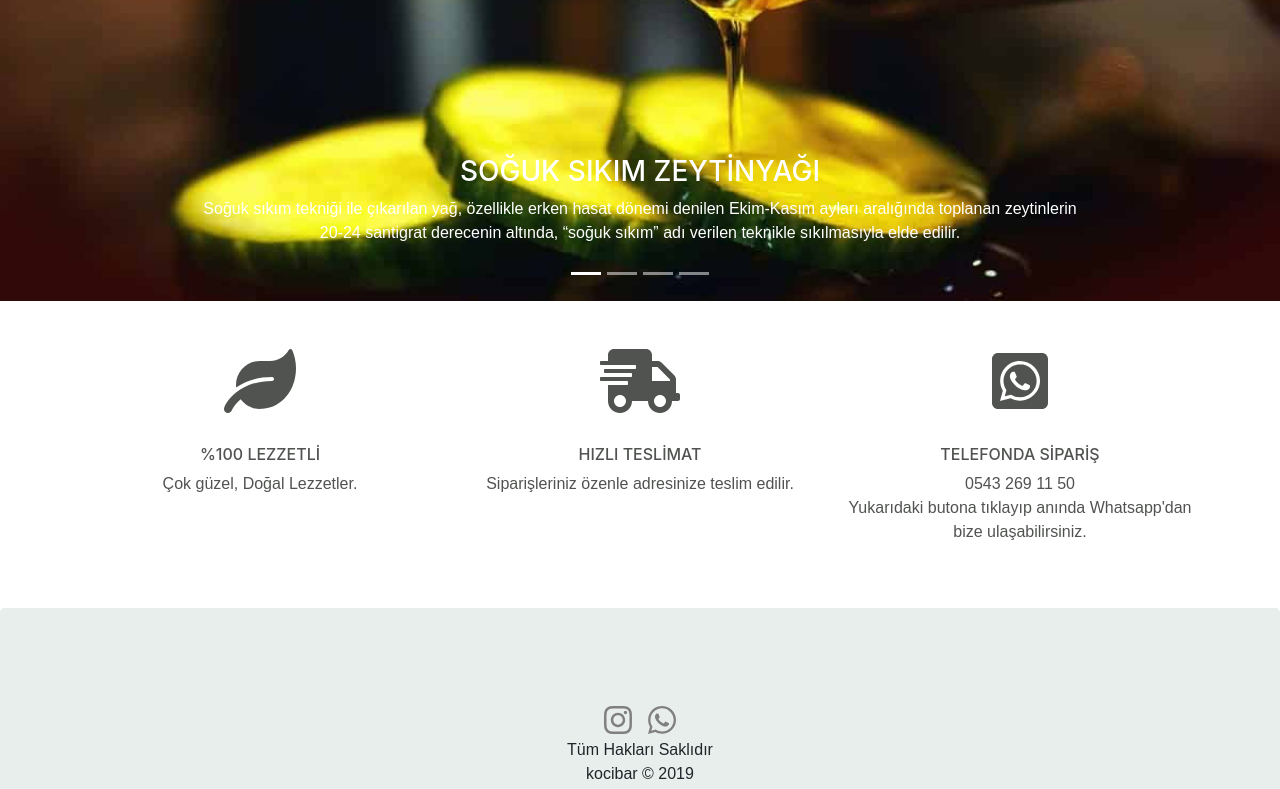
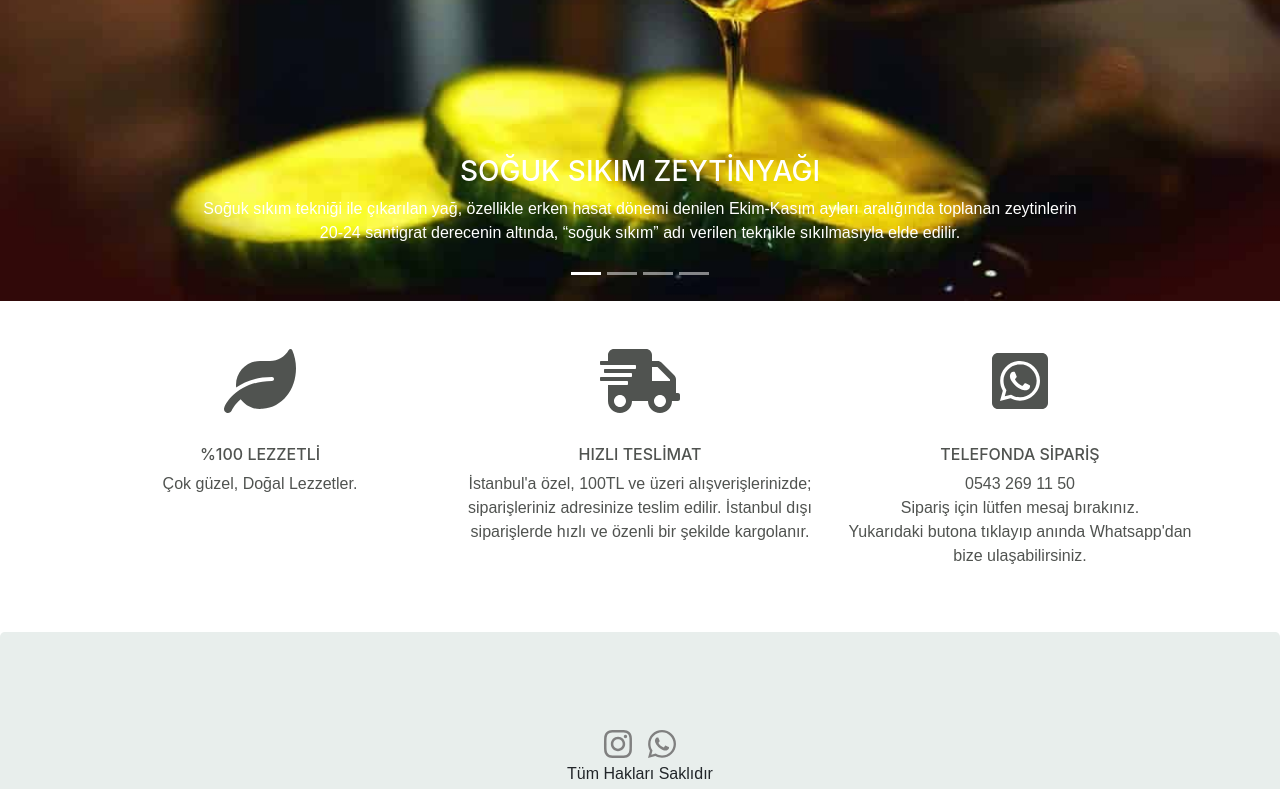
Before and after one commit to ekocibar/organiklezzetler, a React (Create React App) app: page / in a window 1280 px wide. Shown: the part 1987-2776 px from the top of the page. Built offline with nearby package versions, Linux system fonts and the light colour scheme; a web font is replaced by a local one.

Commit message:
Add description and agg photo

```diff
--- a/public/index.html
+++ b/public/index.html
@@ -24,15 +24,15 @@
       work correctly both with client-side routing and a non-root public URL.
       Learn how to configure a non-root public URL by running `npm run build`.
     -->
-    <!-- <base href="http://organiklezzetler.com/" />  TODO: Change when ready-->
+    <!-- <base href="http://organiklezzetler.net/" />  TODO: Change when ready-->
 		<meta name="description" content="Doğal Yaşam, Sağlıklı Yaşam" />
     <meta name="keywords" content="Doğal ürünler, organik ürünler, yöresel ürünler, ekolojik ürünler, organik, Doğal Yaşam, Sağlıklı Yaşam, lezzetler,organik lezzetler, yörem doğal ürünler,yörem,doğal,naturel,ürünler,bitkisel,besinler,süzme bal,süzme,bal,petek bal,organik,köy ürünleri,türkiye,doğal ürünler,yöresel ürünler" />
     <!-- Facebook Open Graph -->
     <meta name="og:title" content="Organik Lezzetler" />
     <meta name="og:description" content="Doğal Yaşam, Sağlıklı Yaşam" />
-    <meta name="og:image" content="%PUBLIC_URL%/android-chrome-192x192" />
+    <!-- <meta name="og:image" content="http://organiklezzetler.net/static/media/android-chrome-192x192" /> TODO: Change when ready-->
     <meta name="og:type" content="article" />
-    <!-- <meta name="og:url" content="http://organiklezzetler.com/" /> TODO: Change when ready-->
+    <!-- <meta name="og:url" content="http://organiklezzetler.net/" /> TODO: Change when ready-->
     <!-- Facebook Open Graph end -->
     <title>Organik Lezzetler</title>
 
--- a/src/components/Carousel.js
+++ b/src/components/Carousel.js
@@ -2,7 +2,7 @@ import React, { Component } from 'react';
 import honey from '../images/honey.jpeg'
 import olive from '../images/olive.jpg'
 import leaf from '../images/sarma.jpg'
-import healtyImage from '../images/healty-square.jpg'
+import egg from '../images/egg.jpg'
 
 
 import {
@@ -30,7 +30,7 @@ const items = [
     caption: 'Narince cinsine dâhil olan beyaz üzüm bağlarından özenle toplanan bu asma yaprakları, dilimsiz, yumuşak ve ince olmasından dolayı çok fazla tercih edilmektedir.'
   },
   {
-    src: healtyImage,
+    src: egg,
     altText: 'GEZEN TAVUK YUMURTASI',
     caption: 'Doğal besinlerle beslendiği için; sağlıklıdır, besin değeri yüksektir ve diğer yumurtalara göre daha lezzetlidir.'
   }
--- a/src/components/MainPage.js
+++ b/src/components/MainPage.js
@@ -38,14 +38,15 @@ class MainPage extends Component {
             <Col  xs="12" sm="4" className="info" >
               <FontAwesomeIcon icon={faShippingFast} size="4x"/>
               <h6>HIZLI TESLİMAT</h6>
-              <p>Siparişleriniz özenle adresinize teslim edilir.</p>
+              <p>İstanbul'a özel, 100TL ve üzeri alışverişlerinizde; siparişleriniz adresinize teslim edilir.
+              İstanbul dışı siparişlerde hızlı ve özenli bir şekilde kargolanır.</p>
             </Col>
             <Col  xs="12" sm="4" className="info" >
             <a href="https://api.whatsapp.com/send?phone=905432691150" target="1">
               <FontAwesomeIcon icon={faWhatsappSquare} size="4x" />
             </a>
               <h6>TELEFONDA SİPARİŞ</h6>
-              <p>0543 269 11 50<br/>Yukarıdaki butona tıklayıp anında Whatsapp'dan bize ulaşabilirsiniz.</p>
+              <p>0543 269 11 50<br/>Sipariş için lütfen mesaj bırakınız. <br/> Yukarıdaki butona tıklayıp anında Whatsapp'dan bize ulaşabilirsiniz.</p>
             </Col>
           </Row>
         </Container>
--- a/src/components/Products.js
+++ b/src/components/Products.js
@@ -1,5 +1,5 @@
 import React, { Component } from 'react'
-import healtyImage from '../images/healty-square.jpg'
+import egg from '../images/egg.jpg'
 import honey from '../images/honey.jpeg'
 import olive from '../images/olive.jpg'
 import leaf from '../images/sarma.jpg'
@@ -15,7 +15,7 @@ class Products extends Component{
         <Container>
           <Row>
             {cards(
-              healtyImage,
+              egg,
               'Gezen Tavuk Yumurtası',
               'Serbest gezen tavuklar özgürdür. Doğanın sunduğu doğal besinlerle beslenen, doğada serbest dolaşan ve doğasına uygun şartlarda yaşayan, doğal döllenme yöntemleri ile üreyen tavuklardan elde edilen yumurtalardır. Doğal besinlerle beslendiği için; sağlıklıdır, besin değeri yüksektir ve diğer yumurtalara göre daha lezzetlidir.'
               )
```
Also changed, not shown: src/images/egg.jpg (added), src/images/healty-square.jpg (deleted).
